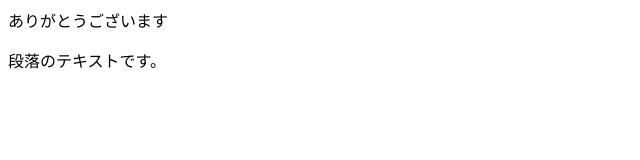
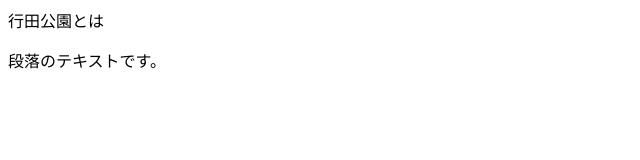
Before and after one commit to ick2422029-code/keikei08.github.io, a plain HTML site: page index.html in a window 1280 px wide. Shown: the full height of the page, 0-640 px from the left. Drawn offline with Linux system fonts and the light colour scheme.

Commit message:
Update heading text in index.html

```diff
--- a/index.html
+++ b/index.html
@@ -7,7 +7,7 @@
 </head>
 <body>
 
-    ありがとうございます</h1>
+    行田公園とは</h1>
     <p>段落のテキストです。</p>
 
 </body>
```
